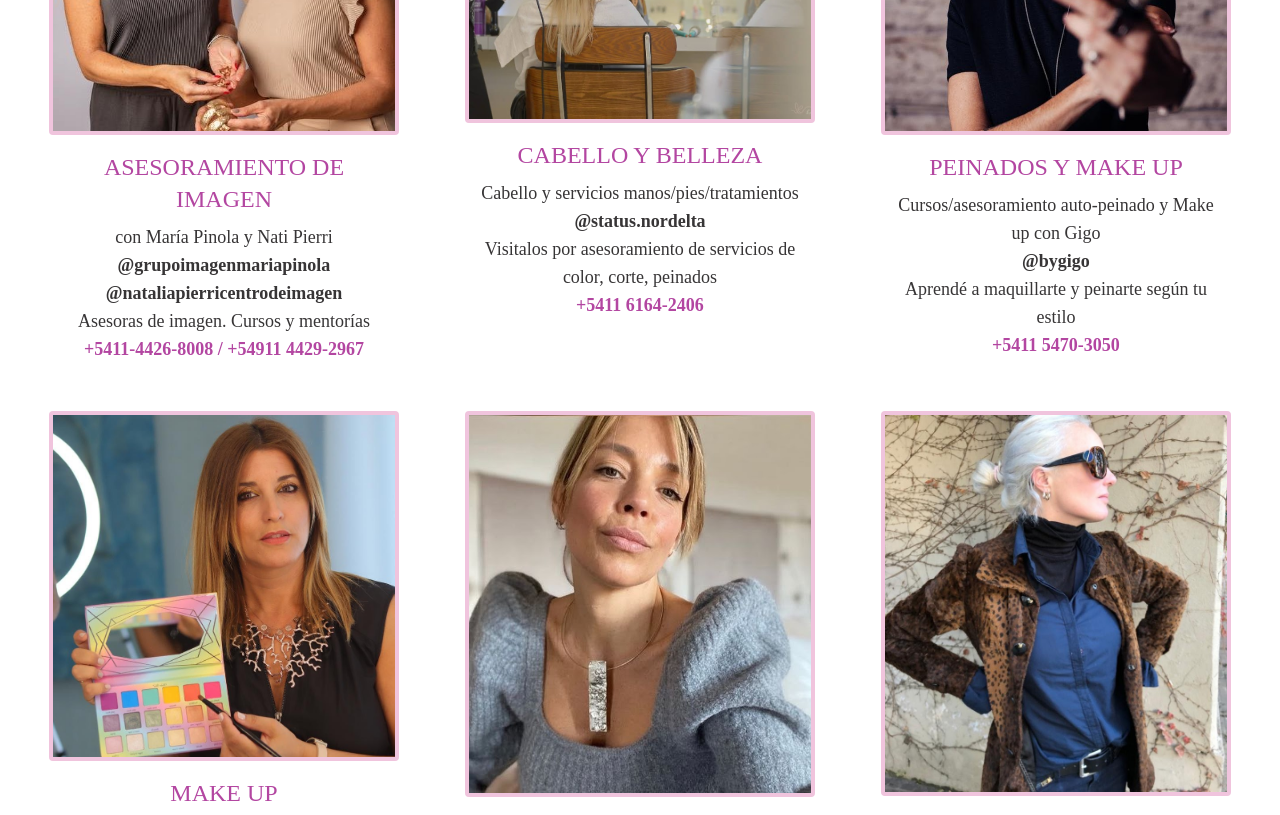
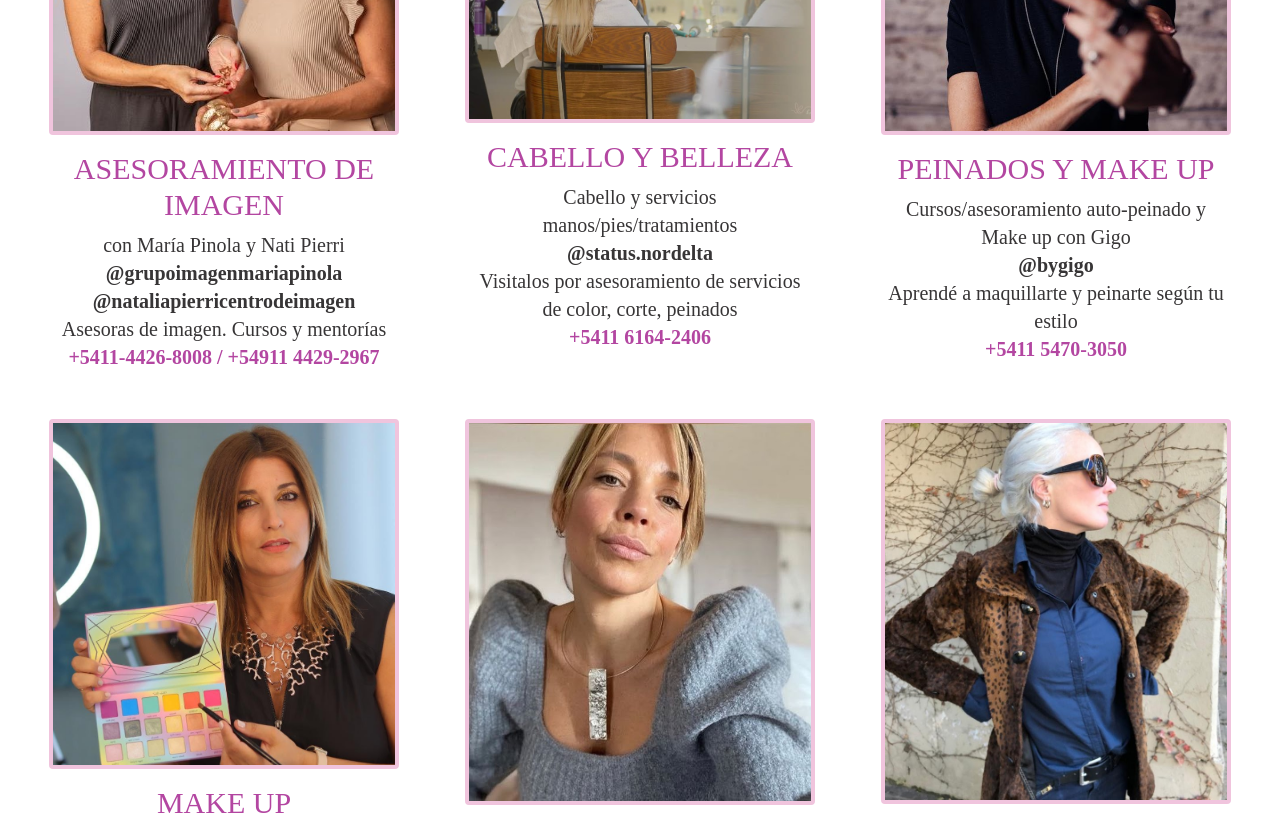
Before and after one commit to JuanPanizzi/Be-connection, a React (Vite) app: page /#/personal in a window 1280 px wide. Shown: the part 1260-2075 px from the top of the page. Built offline with nearby package versions, Linux system fonts and the light colour scheme.

Commit message:
resized font on

```diff
--- a/src/componentes/Recomendaciones/ImagenPersonal/CardServicios.tsx
+++ b/src/componentes/Recomendaciones/ImagenPersonal/CardServicios.tsx
@@ -11,14 +11,14 @@ export const CardServicios = ({ imagen, titulo, p1, p2, ig1, ig2, italic, contac
         />
         <div className='text-center lg:px-4 max-w-[300px] lg:max-w-[400px]  mx-auto'>
 
-          <h3 className="mb-2 sm:text-sm  lg:text-2xl md:text-center lg:text-center  lora text-purple1  lg:px-1 ">{titulo}</h3>
-          <p className="text-[0.9rem] sm:text-sm md:text-md lg:text-lg ">{p1}</p>
-          <p className="text-[0.9rem] sm:text-sm md:text-md lg:text-lg font-semibold">{ig1}</p>
-          {ig2 && <p className="text-[0.9rem] sm:text-sm md:text-md lg:text-lg font-semibold">{ig2}</p>}
-          <p className="text-[0.9rem] sm:text-sm md:text-md lg:text-lg ">{p2}</p>
-          {italic && <p className="text-[0.9rem] sm:text-sm md:text-md lg:text-lg"> <i> {italic} </i>Jung.</p>}
+          <h3 className="mb-2 sm:text-sm  lg:text-2xl xl:text-3xl md:text-center lg:text-center  lora text-purple1  lg:px-1 ">{titulo}</h3>
+          <p className="text-[0.9rem] sm:text-sm md:text-md lg:text-lg xl:text-xl  ">{p1}</p>
+          <p className="text-[0.9rem] sm:text-sm md:text-md lg:text-lg xl:text-xl font-semibold">{ig1}</p>
+          {ig2 && <p className="text-[0.9rem] sm:text-sm md:text-md lg:text-lg xl:text-xl font-semibold">{ig2}</p>}
+          <p className="text-[0.9rem] sm:text-sm md:text-md lg:text-lg xl:text-xl ">{p2}</p>
+          {italic && <p className="text-[0.9rem] sm:text-sm md:text-md lg:text-lg xl:text-xl"> <i> {italic} </i>Jung.</p>}
 
-          <p className="text-[0.9rem] sm:text-sm md:text-md lg:text-lg font-semibold text-purple1">{contacto}</p>
+          <p className="text-[0.9rem] sm:text-sm md:text-md lg:text-lg xl:text-xl font-semibold text-purple1">{contacto}</p>
         </div>
       </div>
     </>
```
